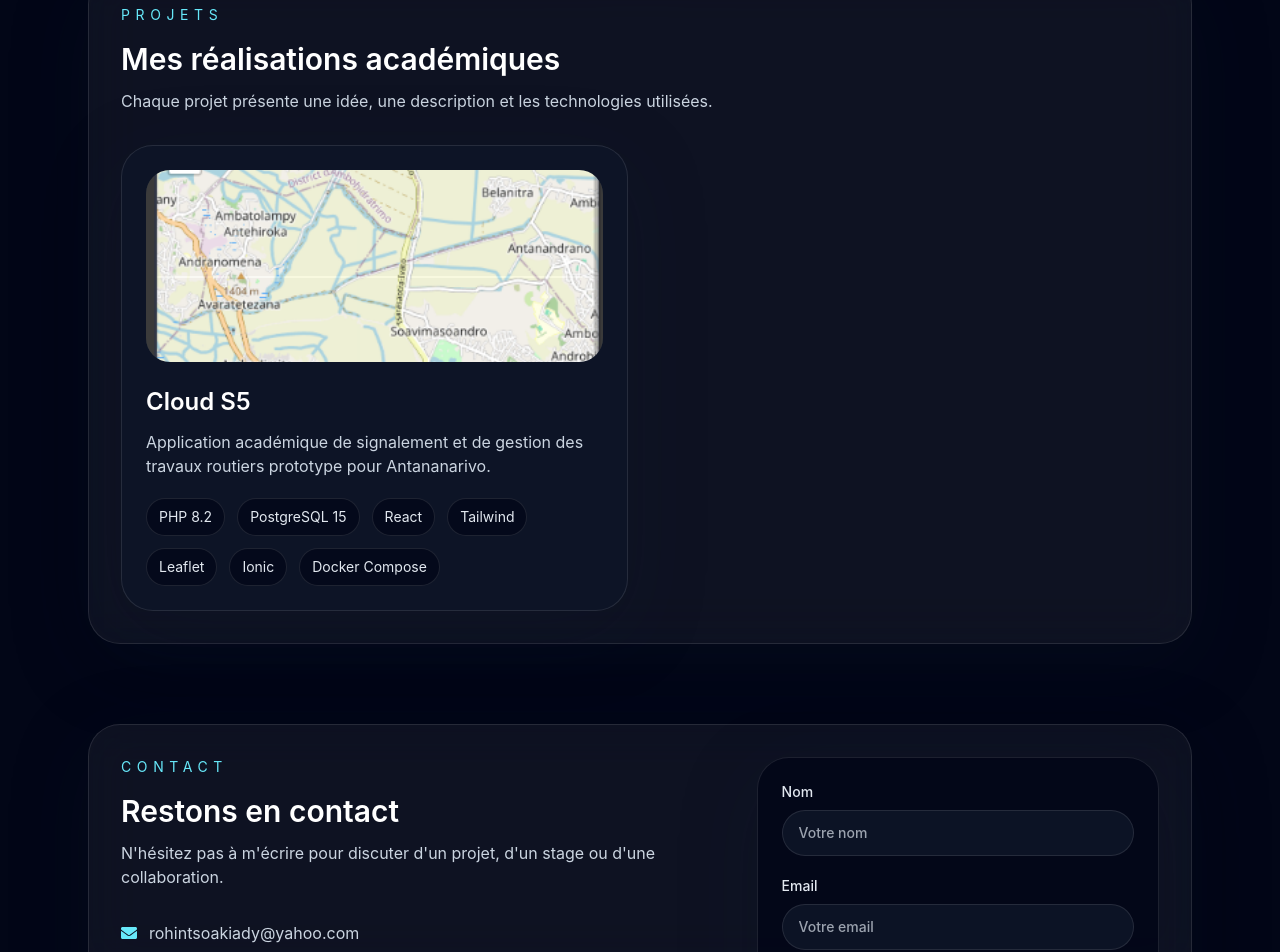
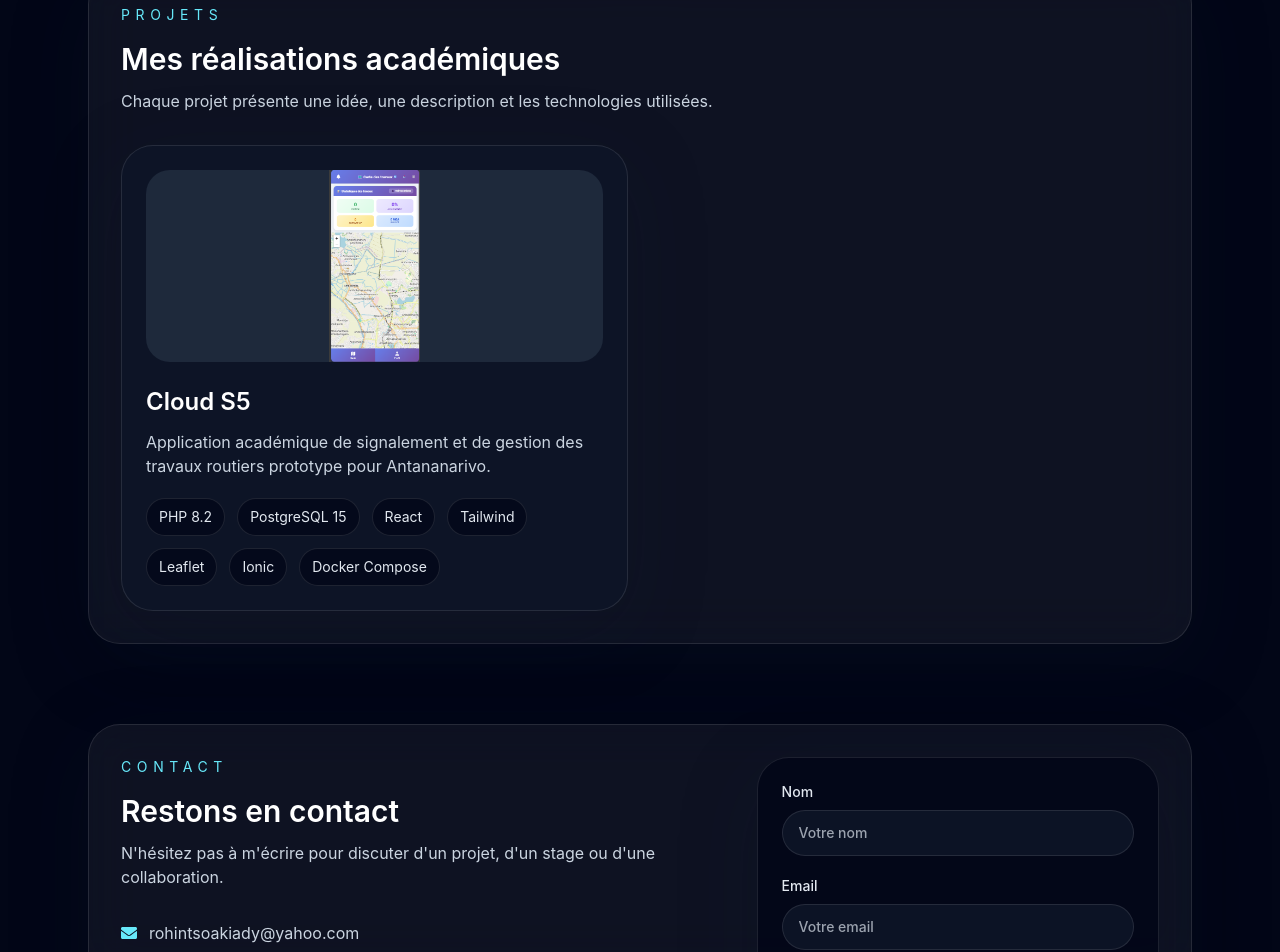
Before and after one commit to Krounts/portfolio-kiady, a React (Vite) app: page / in a window 1280 px wide. Shown: the part 1766-2718 px from the top of the page. Built offline with nearby package versions, Linux system fonts and the light colour scheme.

Commit message:
Fix Cloud S5 image path for GitHub Pages

```diff
--- a/src/App.tsx
+++ b/src/App.tsx
@@ -214,8 +214,8 @@ function App() {
                   whileHover={{ y: -8 }}
                   className="rounded-[2rem] border border-white/10 bg-slate-900/70 p-6 shadow-glass transition-transform duration-300"
                 >
-                  <div className="h-48 overflow-hidden rounded-3xl bg-slate-800">
-                    <img src={import.meta.env.BASE_URL + 'cloud-s5-screenshot.png'} alt="Cloud S5 - Gestion des travaux routiers" className="h-full w-full object-cover" />
+                  <div className="h-48 overflow-hidden rounded-3xl bg-slate-800 flex items-center justify-center">
+                    <img src={import.meta.env.BASE_URL + 'cloud-s5-screenshot.png'} alt="Cloud S5 - Gestion des travaux routiers" className="h-full w-full object-contain" />
                   </div>
                   <h3 className="mt-6 text-2xl font-semibold text-white">{project.title}</h3>
                   <p className="mt-3 text-slate-300">{project.description}</p>
```
